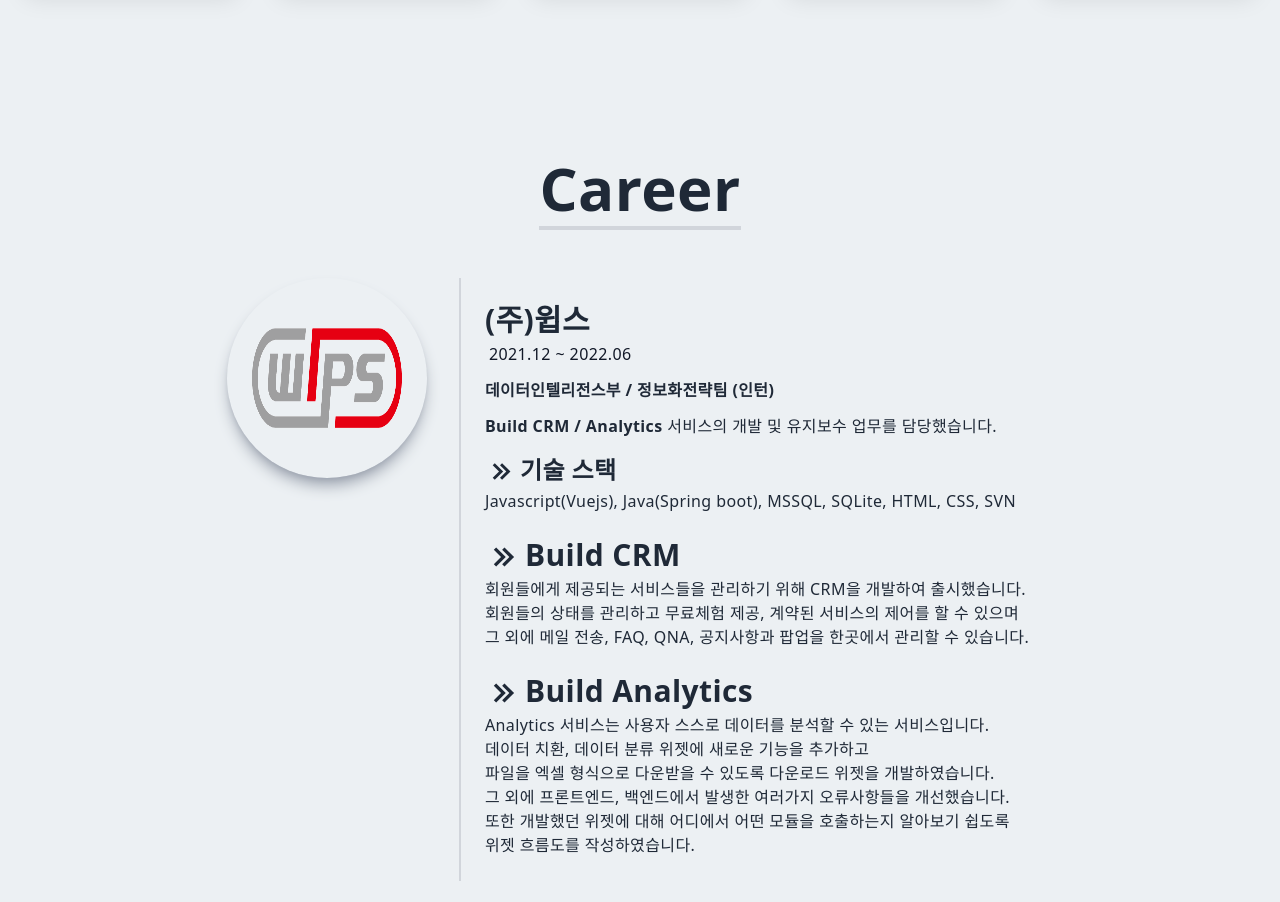
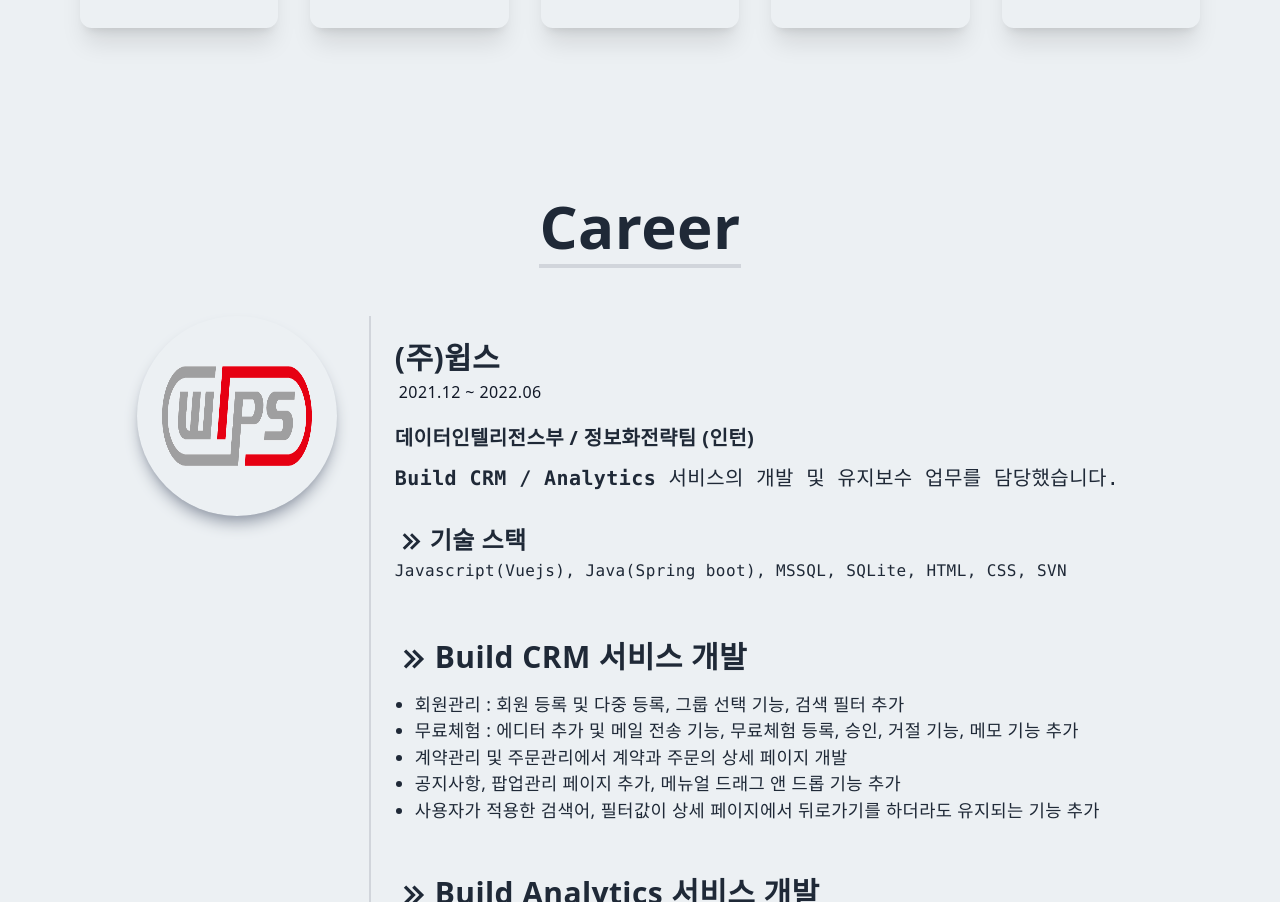
Before and after one commit to overaction/overaction-portfolio_page, a Next.js app in the folder portfolio/: page / in a window 1280 px wide. Shown: the part 1898-2800 px from the top of the page. Built offline with nearby package versions, Linux system fonts and the light colour scheme.

Commit message:
css, carrer 내용 수정

```diff
--- a/portfolio/components/About.jsx
+++ b/portfolio/components/About.jsx
@@ -7,7 +7,7 @@ import {
 } from 'react-icons/ai'
 const About = () => {
     return (
-        <div id='about' className="w-full  p-2 flex items-center text-center">
+        <div id='about' className="w-full p-20 flex items-center text-center">
                 <div className="w-full flex justify-center items-center flex-col">
                     <h1 className="inline-block border-b-4 border-gray-300 py-2 mb-12">
                         About Me
--- a/portfolio/components/Carrer.jsx
+++ b/portfolio/components/Carrer.jsx
@@ -1,12 +1,11 @@
 import Image from 'next/image'
 import React from 'react'
 import { BiChevronsRight } from 'react-icons/bi'
-import { BsFillCircleFill } from 'react-icons/bs'
 import wipsImg from '../public/assets/wips.gif'
 const Carrer = () => {
     return (
-        <div id='carrer' className="w-full lg:h-screen p-2">
-            <div className="max-w[1240px] mx-auto flex flex-col justify-center items-center mt-16">
+        <div id='carrer' className="w-full p-20">
+            <div className="max-w[1240px] mx-auto flex flex-col justify-center items-center">
                 <h1 className="inline-block border-b-4 border-gray-300 py-2 mb-12">
                     Career
                 </h1>
@@ -22,13 +21,13 @@ const Carrer = () => {
                     </div>
                     <div className="flex flex-col flex-[40%] border-l-2 border-gray-300 p-6">
                         <h1 className="text-3xl mb-1">(주)윕스</h1>
-                        <p className="mb-3 ml-1 text-gray-900">
+                        <p className="mb-5 ml-1 text-gray-900">
                             2021.12 ~ 2022.06
                         </p>
-                        <h3 className="mb-3">
+                        <h3 className="text-xl mb-3">
                             데이터인텔리전스부 / 정보화전략팀 (인턴)
                         </h3>
-                        <p className="mb-4">
+                        <p className="text-xl mb-8 font-mono">
                             <span className="font-bold">
                                 Build CRM / Analytics
                             </span>{' '}
@@ -39,43 +38,35 @@ const Carrer = () => {
                             <BiChevronsRight size={35} />
                             기술 스택
                         </h2>
-                        <p className="mb-6">
+                        <p className="mb-14 font-mono">
                             Javascript(Vuejs), Java(Spring boot), MSSQL, SQLite,
                             HTML, CSS, SVN
                         </p>
-                        <h2 className="text-3xl flex">
+                        <h2 className="text-3xl flex mb-3">
                             <BiChevronsRight size={40} />
-                            Build CRM
+                            Build CRM 서비스 개발
                         </h2>
-                        <p className="mb-6">
-                            회원들에게 제공되는 서비스들을 관리하기 위해 CRM을
-                            개발하여 출시했습니다.
-                            <br />
-                            회원들의 상태를 관리하고 무료체험 제공, 계약된
-                            서비스의 제어를 할 수 있으며
-                            <br />그 외에 메일 전송, FAQ, QNA, 공지사항과 팝업을
-                            한곳에서 관리할 수 있습니다.
-                        </p>
-                        <h2 className="text-3xl flex">
+                        <div className="mb-6 ml-5">
+                            <ul className='list-disc text-[1.1rem] mb-7'>
+                                <li>회원관리 : 회원 등록 및 다중 등록, 그룹 선택 기능, 검색 필터 추가</li>
+                                <li>무료체험 : 에디터 추가 및 메일 전송 기능, 무료체험 등록, 승인, 거절 기능, 메모 기능 추가</li>
+                                <li>계약관리 및 주문관리에서 계약과 주문의 상세 페이지 개발</li>
+                                <li>공지사항, 팝업관리 페이지 추가, 메뉴얼 드래그 앤 드롭 기능 추가</li>
+                                <li>사용자가 적용한 검색어, 필터값이 상세 페이지에서 뒤로가기를 하더라도 유지되는 기능 추가</li>
+                            </ul>
+                        </div>
+                        <h2 className="text-3xl flex mb-3">
                             <BiChevronsRight size={40} />
-                            Build Analytics
+                            Build Analytics 서비스 개발
                         </h2>
-                        <p>
-                            Analytics 서비스는 사용자 스스로 데이터를 분석할 수
-                            있는 서비스입니다.
-                            <br />
-                            데이터 치환, 데이터 분류 위젯에 새로운 기능을
-                            추가하고 <br />
-                            파일을 엑셀 형식으로 다운받을 수 있도록 다운로드
-                            위젯을 개발하였습니다.
-                            <br />
-                            그 외에 프론트엔드, 백엔드에서 발생한 여러가지
-                            오류사항들을 개선했습니다.
-                            <br />
-                            또한 개발했던 위젯에 대해 어디에서 어떤 모듈을
-                            호출하는지 알아보기 쉽도록 <br />
-                            위젯 흐름도를 작성하였습니다.
-                        </p>
+                        <div className="mb-6 ml-5">
+                            <ul className='list-disc text-[1.1rem]'>
+                                <li>데이터 치환 위젯 : 속도 개선, DB 저장 오류 해결, 적용버튼 활성화 로직 수정</li>
+                                <li>다운로드 위젯 : 자체 저장소에 저장하는 기능 추가, 파일 이름 규칙 수정</li>
+                                <li>데이터 분류 위젯 : 위젯 초기화, 카테고리 편집 오류 수정, 필드 복제 기능 추가</li>
+                                <li>파일 업로드, db연결 위젯의 흐름도 작성</li>
+                            </ul>
+                        </div>
                     </div>
                 </div>
             </div>
--- a/portfolio/components/Main.jsx
+++ b/portfolio/components/Main.jsx
@@ -3,7 +3,7 @@ import { AiFillGithub, AiOutlineBold } from 'react-icons/ai'
 
 const Main = () => {
     return (
-        <div className="w-full h-screen text-center">
+        <div className="w-full p-40 text-center">
             <div className="max-w-[1240px] w-full h-full mx-auto p-2 flex justify-center items-center">
                 <div>
                     <p className="uppercase text-sm tracking-widest text-gray-600">
--- a/portfolio/components/Projects.jsx
+++ b/portfolio/components/Projects.jsx
@@ -3,8 +3,8 @@ import React from 'react'
 import vueImg from '../public/assets/skills/vue.png'
 const Projects = () => {
     return (
-        <div id="projects" className="w-full">
-            <div className="max-w-[1240px] mx-auto px-2 py-16 flex flex-col items-center justify-center mt-20">
+        <div id="projects" className="w-full p-20 lg:h-screen">
+            <div className="max-w-[1240px] mx-auto px-2 py-16 flex flex-col items-center justify-center">
                 <h1 className="text-center inline-block border-b-4 border-gray-300 py-2 mb-12">
                     Projects
                 </h1>
--- a/portfolio/components/Skills.jsx
+++ b/portfolio/components/Skills.jsx
@@ -10,7 +10,7 @@ import nodeImg from '../public/assets/skills/node.png'
 import springImg from '../public/assets/skills/springboot.png'
 import mssqlImg from '../public/assets/skills/mssql.png'
 import mongoImg from '../public/assets/skills/mongo.png'
-import gitImg from '../public/assets/skills/github.png'
+import gitImg from '../public/assets/skills/git.png'
 import svnImg from '../public/assets/skills/svn.png'
 import netlifyImg from '../public/assets/skills/netlify.png'
 import vercelImg from '../public/assets/skills/vercel.png'
@@ -18,7 +18,7 @@ import awsImg from '../public/assets/skills/aws.png'
 
 const Skills = () => {
     return (
-        <div id='skills' className="w-full lg:h-screen p-2">
+        <div id='skills' className="w-full p-20">
             <div className="max-w-[1240px] mx-auto flex flex-col justify-center items-center h-full">
                 <h1 className="inline-block border-b-4 border-gray-300 py-2 mb-12">
                     Skills
@@ -175,7 +175,7 @@ const Skills = () => {
                                 />
                             </div>
                             <div className="flex flex-col items-center justify-center">
-                                <h3>Github</h3>
+                                <h3>Git</h3>
                             </div>
                         </div>
                     </div>
```
Also changed, not shown: portfolio/public/assets/skills/git.png (added).
